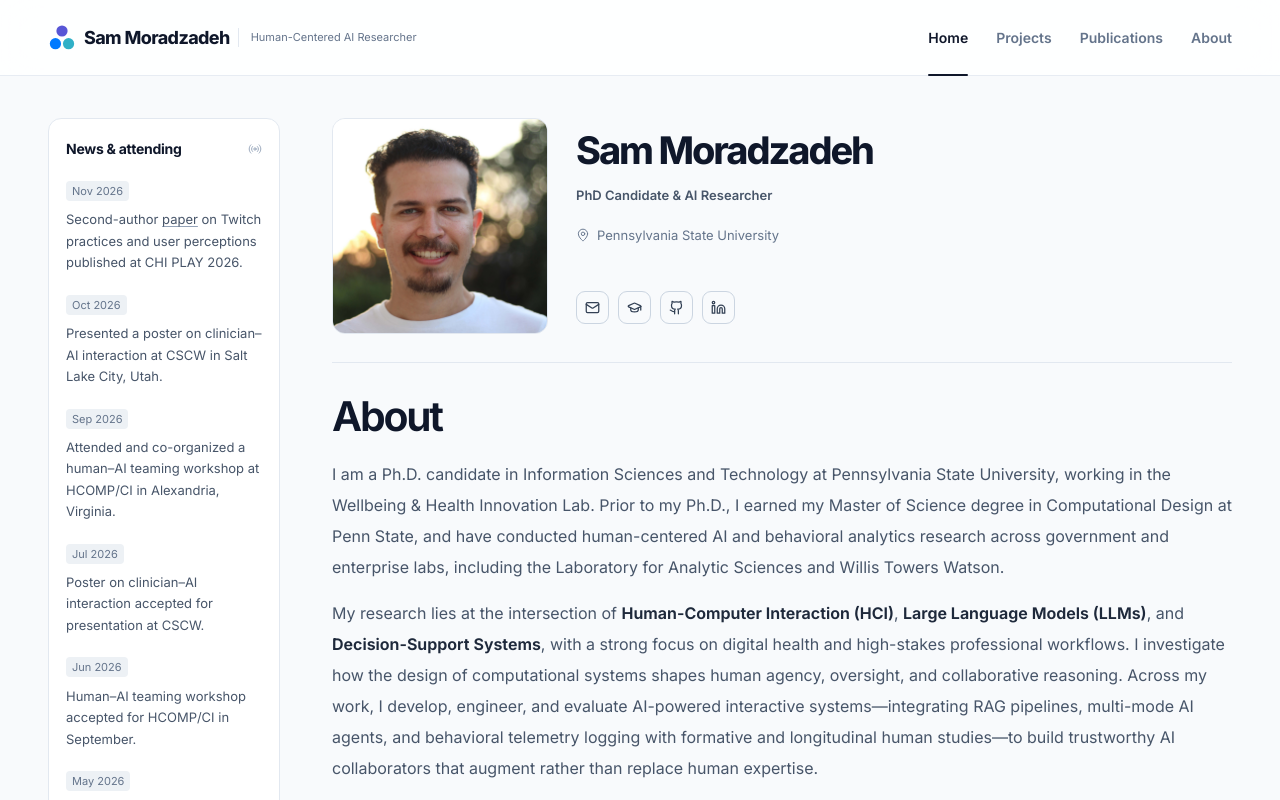
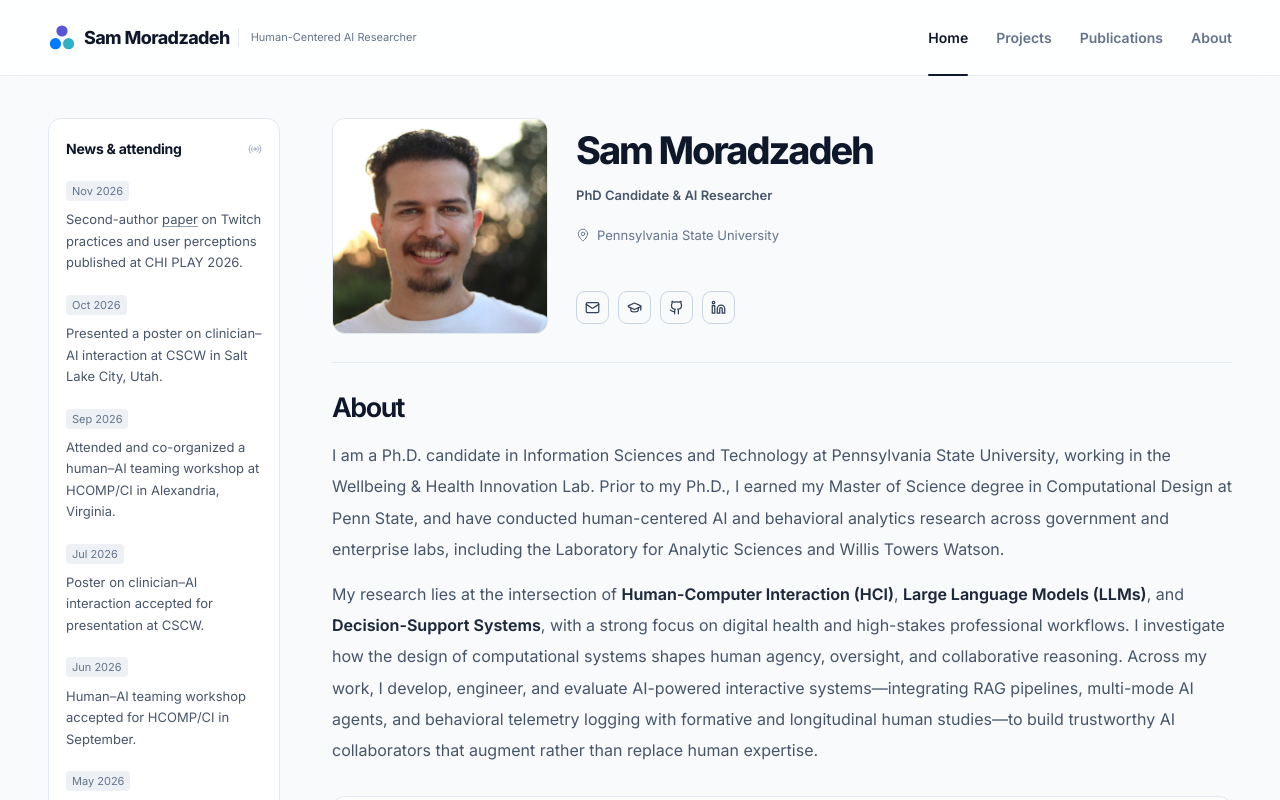
Before and after one commit to szm6500/sammoradzadeh.github.io, a React (Vite) app: page / in a window 1280 px wide. Shown: the top 800 px of the page. Built offline with nearby package versions, Linux system fonts and the light colour scheme.

Commit message:
smaller about heading

```diff
--- a/src/styles/main.css
+++ b/src/styles/main.css
@@ -3276,3 +3276,8 @@ body {
     min-height: 112px;
   }
 }
+
+.intro > h2 {
+  font-size: clamp(22px, 2.1vw, 27px);
+  line-height: 1.2;
+}
```
